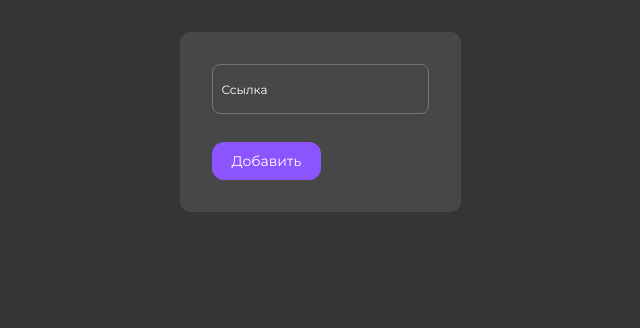
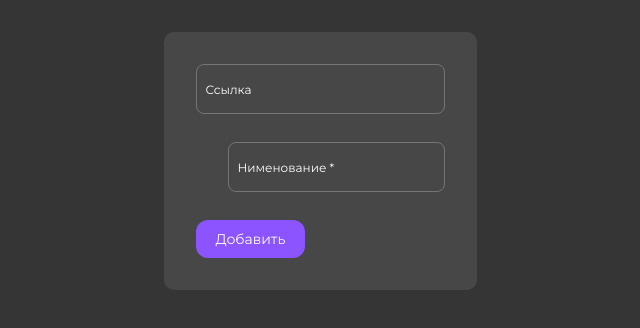
Before and after one commit to SPodgainova/Design-system, a React (Vite) app: page / in a window 1280 px wide. Shown: the top 328 px of the page, without its empty margins (320-960 px from the left). Built offline with nearby package versions, Linux system fonts and the light colour scheme.

Commit message:
feat/validation for name

```diff
--- a/src/components/Form/Form.tsx
+++ b/src/components/Form/Form.tsx
@@ -2,9 +2,9 @@ import Button from "../Button/Button";
 import FloatInput from "../FloatInput/FloatInput";
 
 import styles from "./styles.module.scss";
-import type { IItemsForm} from "./type";
+import type { IItemsForm } from "./type";
 
-import { Controller, useForm, type SubmitHandler} from "react-hook-form"
+import { Controller, useForm, type SubmitHandler } from "react-hook-form"
 
 // to Do
 // для описания и заметок поменять инпут на textarea
@@ -20,20 +20,23 @@ import { Controller, useForm, type SubmitHandler} from "react-hook-form"
 
 export const Form = () => {
 
-  const {control, handleSubmit, resetField} = useForm<IItemsForm>({defaultValues: {
+  const { control, handleSubmit, resetField } = useForm<IItemsForm>({
+    defaultValues: {
       link: "",
       image: "",
       name: "",
       description: "",
       notes: "",
-  }})
+    }
+  })
 
-  const submit : SubmitHandler<IItemsForm> = (data) => console.log(data);
+  const submit: SubmitHandler<IItemsForm> = (data) => console.log(data);
 
   return (
     <form onSubmit={handleSubmit(submit)} className={styles.form}>
-     <Controller name="link" control={control} rules={{validate: (value) => {
-      if(!value) return true;
+      <Controller name="link" control={control} rules={{
+        validate: (value) => {
+          if (!value) return true;
           try {
             new URL(value);
             return true
@@ -41,46 +44,40 @@ export const Form = () => {
           catch {
             return "Введите корректный URL"
           }
-     }}} render={({field, fieldState }) => <FloatInput {...field} type="text" label="Ссылка" error={fieldState.error?.message} onClear={() => {
+        }
+      }} render={({ field, fieldState }) => <FloatInput {...field} type="text" label="Ссылка" error={fieldState.error?.message} onClear={() => {
         resetField('link')
-     }}  />}/>
+      }} />} />
 
-      {/* <div className={styles.wrapper}>
+      <div className={styles.wrapper}>
         <div className={styles.imageWrapper}>
-          <ImageUploader
+          {/* <ImageUploader
             previewUrl={getPreviewUrl()}
             onChange={handleChangeFile}
             onClick={handleImageDelete}
-          />
-          <FloatInput
+          /> */}
+          {/* <FloatInput
             name="image"
             type="url"
             value={formData.image}
             label="Ссылка на изображение"
             onChange={handleImageChange}
             onClear={() => clearField("image")}
-          />
+          /> */}
         </div>
         <div className={styles.inputsWrapper}>
-          <FloatInput
-            name="name"
-            type="text"
-            value={formData.name}
-            label="Введите название"
-            onChange={handleChange}
-            onClear={() => clearField("name")}
-          />
-          <FloatInput
+          <Controller name="name" control={control} rules={{ required: { value: true, message: "Введите минимум 1 символ" }, minLength: 1 }} render={({ field, fieldState }) => <FloatInput {...field} type="text" label="Нименование *" error={fieldState.error?.message} onClear={() => resetField("name")} />} />
+          {/* <FloatInput
             name="description"
             type="text"
             value={formData.description}
             label="Введите описание"
             onChange={handleChange}
             onClear={() => clearField("description")}
-          />
+          /> */}
         </div>
       </div>
-      <FloatInput
+      {/* <FloatInput
         name="notes"
         type="text"
         value={formData.notes}
```
Lines whose indentation alone changed are shown as unchanged.
